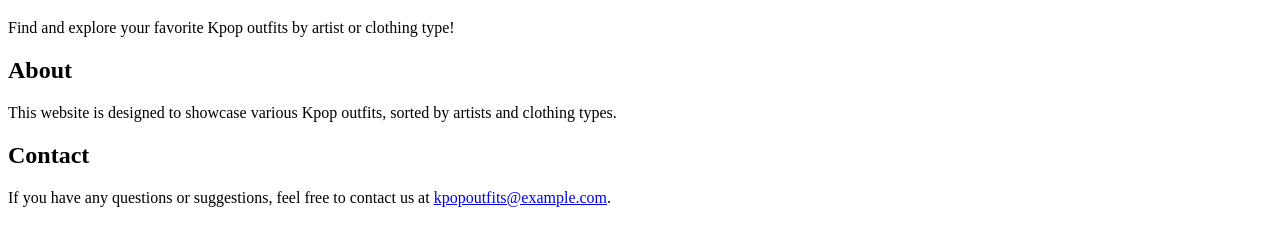
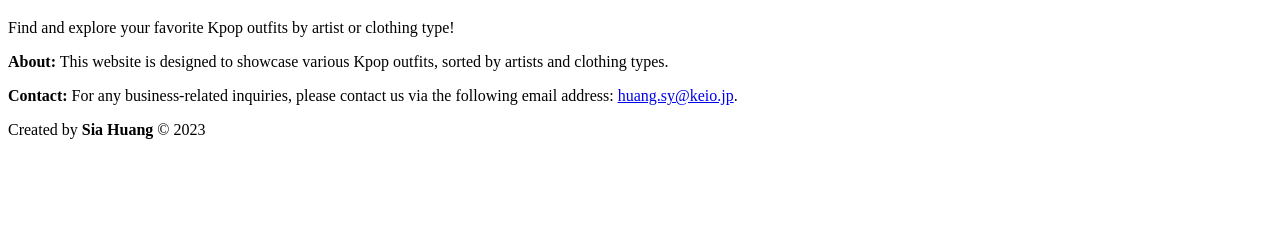
Before and after one commit to siahuang-818/my-kpop-outfits, a plain HTML site: page index.html in a window 1280 px wide. Shown: the part 61-306 px from the top of the page. Drawn offline with Linux system fonts and the light colour scheme.

Commit message:
Update index.html

```diff
--- a/index.html
+++ b/index.html
@@ -42,11 +42,13 @@
     <p>Find and explore your favorite Kpop outfits by artist or clothing type!</p>
   </div>
 
-  <!-- About 和 Contact -->
-  <h2>About</h2>
-  <p>This website is designed to showcase various Kpop outfits, sorted by artists and clothing types.</p>
-
-  <h2>Contact</h2>
-  <p>If you have any questions or suggestions, feel free to contact us at <a href="mailto:kpopoutfits@example.com">kpopoutfits@example.com</a>.</p>
+  <!-- 页面底部信息 -->
+  <footer>
+    <div class="footer-content">
+      <p><strong>About:</strong> This website is designed to showcase various Kpop outfits, sorted by artists and clothing types.</p>
+      <p><strong>Contact:</strong> For any business-related inquiries, please contact us via the following email address: <a href="mailto:huang.sy@keio.jp">huang.sy@keio.jp</a>.</p>
+      <p>Created by <strong>Sia Huang</strong> © 2023</p>
+    </div>
+  </footer>
 </body>
 </html>
```
